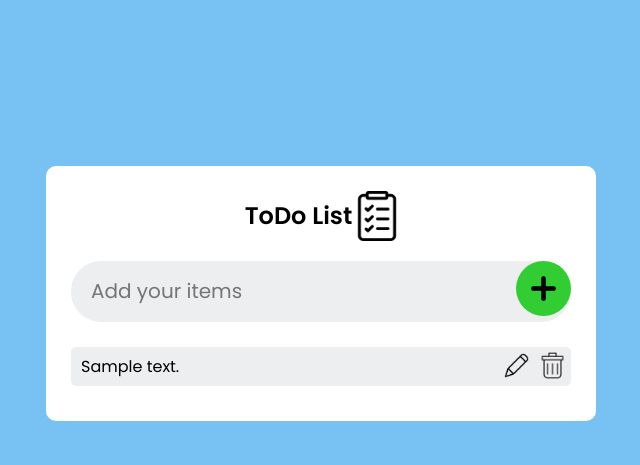
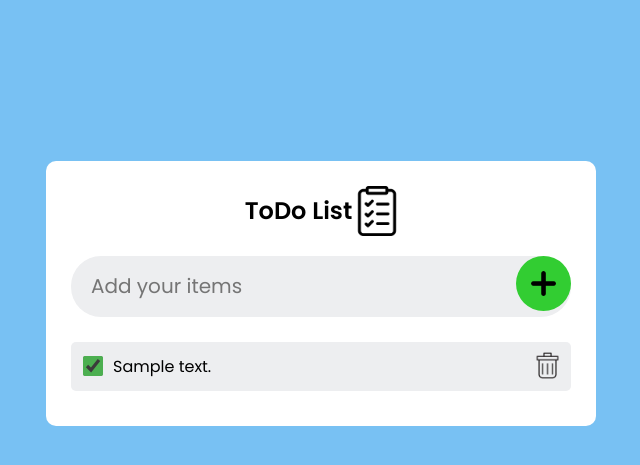
Before and after one commit to YIlyaA/Django_projects, a Django app: page /main/ in a window 1280 px wide. Shown: the part 107-572 px from the top of the page, without its empty margins (319-959 px from the left). Run offline with Django 5.2, Linux system fonts and the light colour scheme; a user stored in the database is signed in; tables that the repository leaves empty hold one stand-in row (values such as "Sample post").

Commit message:
fixed login, logout; added status field, fixed zero input to description field; saving form initials if form is invalid

```diff
--- a/todo/todo/settings.py
+++ b/todo/todo/settings.py
@@ -1,4 +1,6 @@
 from pathlib import Path
+
+from django.conf.global_settings import LOGIN_REDIRECT_URL
 from decouple import config
 
 # Build paths inside the project like this: BASE_DIR / 'subdir'.
@@ -114,6 +116,7 @@ STATICFILES_DIRS = [
 
 
 AUTH_USER_MODEL = 'users.CustomUser'
+LOGIN_URL = "/login/"
 
 # Default primary key field type
 # https://docs.djangoproject.com/en/5.1/ref/settings/#default-auto-field
--- a/todo/users/urls.py
+++ b/todo/users/urls.py
@@ -7,5 +7,5 @@ app_name = "users"
 urlpatterns = [
     path('register/', views.UserRegistrationView.as_view(), name='register'),
     path('login/', views.UserLoginView.as_view(), name='login'),
-    path('logout/', views.LogoutView.as_view(), name='logout'),
+    path('logout/', views.CustomLogoutView.as_view(), name='logout'),
 ]
--- a/todo/website/static/css/style.css
+++ b/todo/website/static/css/style.css
@@ -1,4 +1,5 @@
 @import url("https://fonts.googleapis.com/css2?family=Poppins:wght@400;500;600&display=swap");
+
 * {
   margin: 0;
   padding: 0;
@@ -105,8 +106,7 @@ ul li {
 }
 
 li.deleted-item {
-    animation: removed-item-animation 1s cubic-bezier(0.55, -0.04, 0.91, 0.94)
-      forwards;
+  animation: removed-item-animation 1s cubic-bezier(0.55, -0.04, 0.91, 0.94) forwards;
   transform-origin: 0% 100%;
 }
 
@@ -125,10 +125,12 @@ ul li {
 .toggleMe {
   animation: hideMe 5s forwards;
 }
+
 @keyframes hideMe {
   0% {
     opacity: 1;
   }
+
   100% {
     opacity: 0;
   }
@@ -205,27 +207,105 @@ ul li {
   outline: none;
 }
 
-/* Стили для input при редактировании */
+
 input[type="text"].edit-input {
-  font-size: 16px; /* Размер шрифта, аналогичный отображаемому тексту */
-  /* font-family: 'Arial', sans-serif; Шрифт для соответствия */
-  color: #000; /* Цвет текста */
-  border: none; /* Убираем рамку */
-  background-color: transparent; /* Убираем белый фон */
-  outline: none; /* Убираем выделение при фокусе */
-  width: 100%; /* Подстраиваем ширину под родителя */
+  font-size: 18px;          /* Adjust font size */
+  color: #000;              /* Text color */
+  background-color: #eeff00; /* Yellow background color */
+  border: none;             /* Remove border */
+  outline: none;            /* Remove outline */
+  padding: 5px 10px;        /* Adjust padding for inner spacing */
+  width: 100%; /* Adjust width to fit within container (subtract padding/margin as needed) */
+  box-sizing: border-box;   /* Ensures padding is included in width calculation */
+  border-radius: 5px;       /* Rounded corners if desired */
 }
 
 .buttons {
-  border: none;           /* Remove any border */
-  outline: none;          /* Remove the outline */
-  background: none;       /* Make background transparent */
-  cursor: pointer;        /* Change cursor to pointer on hover */
-  padding: 0;             /* Remove any default padding */
+  border: none;
+  /* Remove any border */
+  outline: none;
+  /* Remove the outline */
+  background: none;
+  /* Make background transparent */
+  cursor: pointer;
+  /* Change cursor to pointer on hover */
+  padding: 0;
+  /* Remove any default padding */
 }
 
 /* Add hover effect for Save button */
 .buttons:hover {
-  transform: scale(1.1);  /* Slightly enlarge button on hover */
-  opacity: 0.8;           /* Reduce opacity for a soft hover effect */
+  transform: scale(1.1);
+  /* Slightly enlarge button on hover */
+  opacity: 0.8;
+  /* Reduce opacity for a soft hover effect */
 }
+
+
+/* Style for completed items */
+.completed {
+  background-color: #d3e9d3;
+  /* Light green background */
+}
+
+/* Align action buttons to the right */
+.action-buttons {
+  margin-left: auto;
+  /* Pushes the action buttons to the far right */
+}
+
+/* Checkbox styling */
+.completed-checkbox {
+  width: 20px;
+  height: 20px;
+  margin-left: 7px;
+  accent-color: #4caf50;
+  /* Green color for checked state */
+  cursor: pointer;
+}
+
+
+/* Ensure the text does not overflow */
+.list-item {
+  display: flex;
+  align-items: center;
+  justify-content: space-between;
+  padding: 10px;
+  background-color: #edeef0;
+  border-radius: 5px;
+  margin-bottom: 10px;
+  word-wrap: break-word;
+  /* Allows breaking within words if necessary */
+  overflow-wrap: anywhere;
+  /* Breaks long words at any point */
+  max-width: 100%;
+}
+
+#description-container- {
+    {
+    item.id
+  }
+}
+
+  {
+  max-width: calc(100% - 80px);
+  /* Adjusts the max width based on other content */
+  overflow: hidden;
+  /* Hide overflow content */
+  text-overflow: ellipsis;
+  /* Adds ellipsis for overflowed content */
+  white-space: nowrap;
+  /* Prevents wrapping for a single-line view with ellipsis */
+}
+
+/* If you want text to wrap within multiple lines instead of using ellipsis */
+.list-item #description-container- {
+    {
+    item.id
+  }
+}
+
+  {
+  white-space: normal;
+  /* Allows multi-line wrapping */
+}
--- a/todo/website/templates/website/base.html
+++ b/todo/website/templates/website/base.html
@@ -29,17 +29,4 @@
 
     {% block content %}{% endblock content %}
   </body>
-  <script>
-    function confirmLogout(event) {
-        event.preventDefault();
-        let userConfirmed = confirm("Are you sure you want to logout?");
-        if (userConfirmed) {
-          const href = event.target.href || '/login/';
-          window.location.href = href;
-        } else {
-          event.preventDefault();
-        }
-    }
-  </script>
-
 </html>
--- a/todo/website/templates/website/index.html
+++ b/todo/website/templates/website/index.html
@@ -1,61 +1,72 @@
-{% extends "website/base.html" %}
+{% extends 'website/base.html' %}
 {% load static %}
 
 {% block content %}
   <div class="container">
     <div class="todo-header">
       <h2>ToDo List</h2>
-      <img src="{% static "img/to-do-list.png" %}" height="50px" />
+      <img src="{% static 'img/to-do-list.png' %}" height="50px" />
     </div>
     <form id="todo-form" method="post" action="{% url 'website:index' %}">
       {% csrf_token %}
+
       <div class="todo-body">
         <input type="text" id="todoText" name="description" class="todo-input" placeholder="Add your items" />
-            <button  class="buttons" type="submit" id="add-item" style="background: none; border: none;">
-                <img src="{% static 'img/plus.png' %}" alt="+" />
-            </button>
+        <div id="error-message" style="color: red; display: none;">Please enter a description.</div>
+        <button class="buttons" type="submit" id="add-item" style="background: none; border: none;"><img src="{% static 'img/plus.png' %}" alt="+" /></button>
       </div>
     </form>
 
-
-      <h5 id="Alert"></h5>
     <ul id="list-items" class="list-items"></ul>
     {% for item in items %}
+    <li id="item-{{ item.id }}" class="list-item {% if item.status %}completed{% endif %}" style="display: flex; justify-content: space-between; align-items: center; padding: 5px;">
+      <div style="display: flex; align-items: center;">
+        <!-- Checkbox -->
+        <input type="checkbox" class="completed-checkbox" {% if item.status %}checked{% endif %} onclick="toggleComplete({{ item.id }})">
 
-        <li style="display: flex; justify-content: space-between; align-items: center;">
-          <div style="word-wrap: break-word; width: 80%; padding-left: 10px;">
+        <!-- Description -->
+        <div id="description-container-{{ item.id }}" style="margin-left: 10px;">
             <span id="description-text-{{ item.id }}">{{ item.description }}</span>
             <input type="text" id="description-input-{{ item.id }}" value="{{ item.description }}" class="edit-input" style="display:none;" />
         </div>
+      </div>
 
-
-          <div style="display: flex; gap: 10px;">
+      <div class="action-buttons" style="display: flex; gap: 10px;">
         <!-- Edit button (will be hidden when editing) -->
-          <button href="#" class="buttons" id="edit-button-{{ item.id }}" onclick="editItem({{ item.id }}); return false;">
+        <button href="#" class="buttons" id="edit-button-{{ item.id }}" style="{% if item.status %}display:none;{% endif %}" onclick="editItem({{ item.id }}); return false;">
           <img src="{% static 'img/pen.png' %}" style="width: 25px; height: auto; margin-top: 5px;" />
         </button>
-
         <!-- Save button (hidden initially) -->
-          <button id="save-button-{{ item.id }}" class="save-button buttons" onclick="saveItem({{ item.id }}); return false;" style="display:none;">
-            <img src="{% static 'img/confirm.png' %}" style="width: 25px; height: auto; margin-top: 5px;" />
-          </button>
+        <button id="save-button-{{ item.id }}" class="save-button buttons" onclick="saveItem({{ item.id }}); return false;" style="display:none;"><img src="{% static 'img/confirm.png' %}" style="width: 25px; height: auto; margin-top: 5px;" /></button>
 
         <!-- Cancel button (hidden initially) -->
-          <button href="#" id="back-button-{{ item.id }}" class="buttons" onclick="cancelEdit({{ item.id }}); return false;" style="display:none;">
-            <img src="{% static 'img/cancel.png' %}" style="width: 25px; height: auto; margin-top: 5px;" />
-          </button>
+        <button href="#" id="back-button-{{ item.id }}" class="buttons" onclick="cancelEdit({{ item.id }}); return false;" style="display:none;"><img src="{% static 'img/cancel.png' %}" style="width: 25px; height: auto; margin-top: 5px;" /></button>
 
         <!-- Delete button -->
         <form id="delete-form-{{ item.id }}" method="post" action="{% url 'website:delete' item.id %}">
           {% csrf_token %}
-            <button type="submit" class="buttons" style="background: none; border: none;" onclick="confirmDelete(event)" id="delete-button-{{ item.id }}">
-              <img src="{% static 'img/garbage.png' %}" style="width: 27px; height: auto; margin-right: 5px; margin-top: 5px;" />
-            </button>
+          <button type="submit" class="buttons" style="background: none; border: none;" onclick="confirmDelete(event)" id="delete-button-{{ item.id }}"><img src="{% static 'img/garbage.png' %}" style="width: 27px; height: auto; margin-right: 5px; margin-top: 5px;" /></button>
         </form>
+      </div>
     </li>
     {% endfor %}
+  </div>
+  <script>
+    document.getElementById('todo-form').addEventListener('submit', function (event) {
+      const descriptionInput = document.getElementById('todoText') // Changed to match the id in HTML
+      const errorMessage = document.getElementById('error-message')
 
-
-  </div>
-  <script type="text/javascript" src="{% static "js/script.js" %}"></script>
-{% endblock content %}
+      // Check if the input field is empty
+      if (descriptionInput.value.trim() === '') {
+        // Prevent form submission
+        event.preventDefault()
+        // Show error message
+        errorMessage.style.display = 'block'
+      } else {
+        // Hide error message if there is input
+        errorMessage.style.display = 'none'
+      }
+    })
+  </script>
+  <script type="text/javascript" src="{% static 'js/script.js' %}"></script>
+{% endblock %}
--- a/todo/website/urls.py
+++ b/todo/website/urls.py
@@ -7,4 +7,5 @@ urlpatterns = [
     path('', views.ItemsView.as_view(), name="index"),
     path('delete/<int:pk>/', views.DeleteItem.as_view(), name="delete"),
     path('update/<int:pk>/', views.UpdateItem.as_view(), name="update"),
+    path('update-status/<int:pk>/', views.UpdateStatus.as_view(), name="update-status"),
 ]
--- a/todo/website/views.py
+++ b/todo/website/views.py
@@ -1,45 +1,44 @@
 import json
 from typing import Any, Dict
+from django.contrib import messages
+from django.shortcuts import get_object_or_404
+from django.views import View
 from django.views.generic import UpdateView
 from django.views.generic.edit import DeleteView
 from django.views.generic.list import ListView
 from website.models import ToDoItems
 from django.contrib.auth.mixins import LoginRequiredMixin
+from django.views.generic.edit import FormMixin
 from django.http import HttpResponseRedirect, JsonResponse
 from website.forms import ToDoItemForm
 from django.urls import reverse_lazy
 
 
-class ItemsView(LoginRequiredMixin, ListView):
+class ItemsView(LoginRequiredMixin, ListView, FormMixin):
     template_name = "website/index.html"
     success_url = reverse_lazy('website:index')
-
+    form_class = ToDoItemForm
 
     def get_queryset(self):
         return ToDoItems.objects.filter(user=self.request.user)
 
-    def get_context_data(self, **kwargs: Any):
+    def get_context_data(self, **kwargs):
+        # Ensure 'object_list' is defined for the ListView
+        if not hasattr(self, 'object_list'):
+            self.object_list = self.get_queryset()
         context = super().get_context_data(**kwargs)
         context["items"] = self.get_queryset()
         context['form'] = ToDoItemForm()
         return context
 
-
     def post(self, request, *args, **kwargs):
-        form = ToDoItemForm(request.POST)
-        if form.is_valid():
-            item = form.save(commit=False)
-            item.user = self.request.user
-            item.save()
-
-            return HttpResponseRedirect(self.success_url)
-        else:
-            return self.form_invalid(form)
-
-
-    def form_invalid(self, form):
-        # Handle form errors (for non-AJAX requests)
-        return JsonResponse({'errors': form.errors}, status=400)
+        # Get the form without validation
+        form = self.get_form()
+        # Save the item directly, assuming client validation
+        item = form.save(commit=False)
+        item.user = self.request.user
+        item.save()
+        return HttpResponseRedirect(self.success_url)
 
 
 class DeleteItem(LoginRequiredMixin, DeleteView):
@@ -66,3 +65,26 @@ class UpdateItem(LoginRequiredMixin, UpdateView):
             else:
                 return JsonResponse({'success': False, 'errors': form.errors}, status=400)
         return JsonResponse({'error': 'Non-AJAX request received'}, status=400)
+
+
+class UpdateStatus(LoginRequiredMixin, View):
+    def post(self, request, *args, **kwargs):
+        # Parse JSON data
+        try:
+            data = json.loads(request.body)
+        except json.JSONDecodeError:
+            return JsonResponse({'error': 'Invalid JSON data'}, status=400)
+
+        # Check if the request is specifically for a status update
+        item = get_object_or_404(ToDoItems, pk=kwargs['pk'], user=request.user)
+        status = data.get('status')
+
+        # Ensure status is provided
+        if status is None:
+            return JsonResponse({'error': 'Missing status field'}, status=400)
+
+        # Update the item's status and save
+        item.status = status
+        item.save()
+
+        return JsonResponse({'success': True, 'status': item.status})
```
Also changed, not shown: todo/users/templates/users/register.html (+6 -1 lines), todo/users/views.py (+12 -13 lines), todo/website/static/js/script.js (+46 -1 lines). Lines whose indentation alone changed are shown as unchanged.
